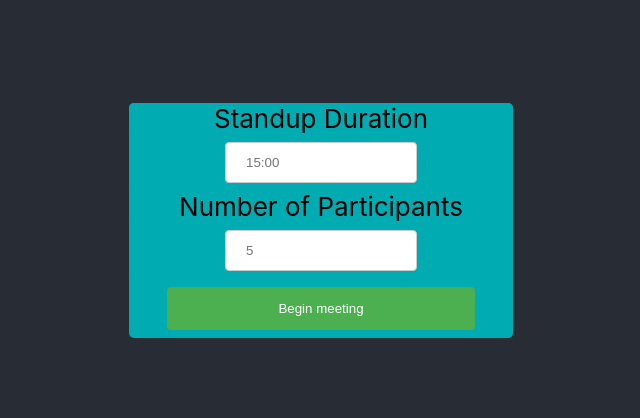
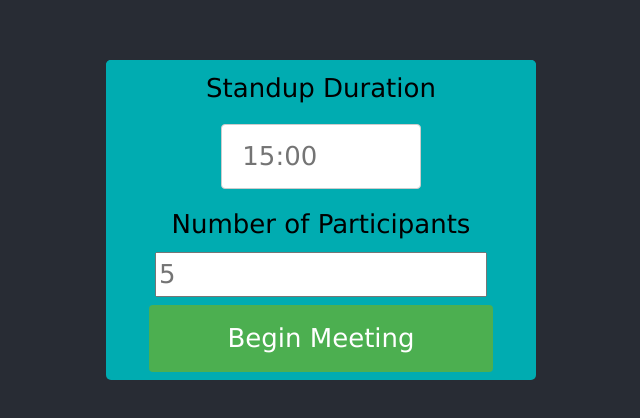
Before and after one commit to armcfry/Standup_Timer, a React (Create React App) app in the folder standup_timer/: page / in a window 1280 px wide. Shown: the part 180-598 px from the top of the page, without its empty margins (319-959 px from the left). Built offline with nearby package versions, Linux system fonts and the light colour scheme.

Commit message:
passing variables from form

```diff
--- a/standup_timer/src/App.js
+++ b/standup_timer/src/App.js
@@ -1,27 +1,25 @@
-import logo from './logo.svg';
 import React from "react";
 import './App.css';
 import Form from './Form';
 
-export default class App extends React.Component {
-  state = {
-    total: null,
-    next: null,
-    operation: null,
+function App() {
+  var standupVals = {duration:"", num_ppl:""};
+  console.log(standupVals)
+  const addStandup = (standupInfoVal) => {
+    standupVals=standupInfoVal;
+    standupVals["duration"] = standupInfoVal["duration"]
+    standupVals["num_ppl"] = standupInfoVal["num_ppl"]
+    console.log(standupVals)
   };
-
-
-  render() {
   return (
     <div className="App">
       <header className="App-header">
-          {/* <img src={logo} className="App-logo" alt="logo" /> */}
           <div>
-              <Form/>
+            <Form addStandup={addStandup}/>
           </div>
-
       </header>
     </div>
   );
 }
-}
+
+export default App;
--- a/standup_timer/src/Form.css
+++ b/standup_timer/src/Form.css
@@ -18,9 +18,10 @@ label{
   justify-content: center;
   padding: 0px 50px;
   margin: 8px 0;
+  display:block;
 }
 
-input[type=submit] {
+button[type=submit] {
   width: 80%;
   background-color: #4CAF50;
   color: white;
@@ -32,7 +33,7 @@ input[type=submit] {
   justify-content: center;
 }
 
-input[type=submit]:hover {
+button[type=submit]:hover {
   background-color: #45a049;
 }
 
--- a/standup_timer/src/Form.js
+++ b/standup_timer/src/Form.js
@@ -1,33 +1,45 @@
 import React from 'react'
 import './Form.css'
+import { useState } from "react";
 
-class Form extends React.Component {
-  render() {
-    return (
-      <form action="/action_page.php">
-        <div class="container_row">
-          <label for="fname">Standup Duration</label>
-        </div>
-        <div class="container_row">
-          <input type="text" id="fname" name="firstname" placeholder="15:00" />
-        </div>
-        <div class="container_row">
-          <label for="lname">Number of Participants</label>
-        </div>
-        <div class="container_row">
-          <input type="text" id="lname" name="lastname" placeholder="5" />
-        </div>
-
-        {/* <label for="country">A misc drop down for your thoughts</label>
-        <select id="country" name="country">
-          <option value="australia">Australia</option>
-          <option value="canada">Canada</option>
-          <option value="usa">USA</option>
-        </select> */}
-        <input type="submit" value="Begin meeting" />
-      </form>
-    )
-  }
+export default function Form({addStandup}) {
+  const [standupInfo, setStandupInfo] = useState({
+    duration: "",
+    num_ppl: ""
+  });
+  const handleChange = (event) => {
+    setStandupInfo({ ...standupInfo, [event.target.name]: event.target.value });
+  };
+  const handleSubmit = (event) => {
+    event.preventDefault();
+    addStandup(standupInfo)
+    setStandupInfo({ duration: "", num_ppl: ""});
+  };
+  return (
+    <form onSubmit={handleSubmit}>
+      <meta name="viewport" content="width=device-width, initial-scale=1"/>
+      <link rel="stylesheet" href="https://www.w3schools.com/w3css/4/w3.css"></link>
+      <div class="w3-container">
+        <label for="duration">Standup Duration</label>
+        <input
+          type="text"
+          id="duration"
+          name="duration"
+          placeholder="15:00"
+          value={standupInfo.duration}
+          onChange={handleChange}
+        />
+        <label for="num_ppl">Number of Participants</label>
+        <input
+          type="number"
+          id="num_ppl"
+          name="num_ppl"
+          placeholder="5"
+          value={standupInfo.num_ppl}
+          onChange={handleChange}
+        />
+      </div>
+      <button type="submit">Begin Meeting</button>
+    </form>
+  )
 }
-
-export default Form;
--- a/standup_timer/src/index.js
+++ b/standup_timer/src/index.js
@@ -6,9 +6,9 @@ import reportWebVitals from './reportWebVitals';
 
 const root = ReactDOM.createRoot(document.getElementById('root'));
 root.render(
-  <React.StrictMode>
+  // <React.StrictMode>
     <App />
-  </React.StrictMode>
+  // </React.StrictMode>
 );
 
 // If you want to start measuring performance in your app, pass a function
```
Lines whose indentation alone changed are shown as unchanged.
